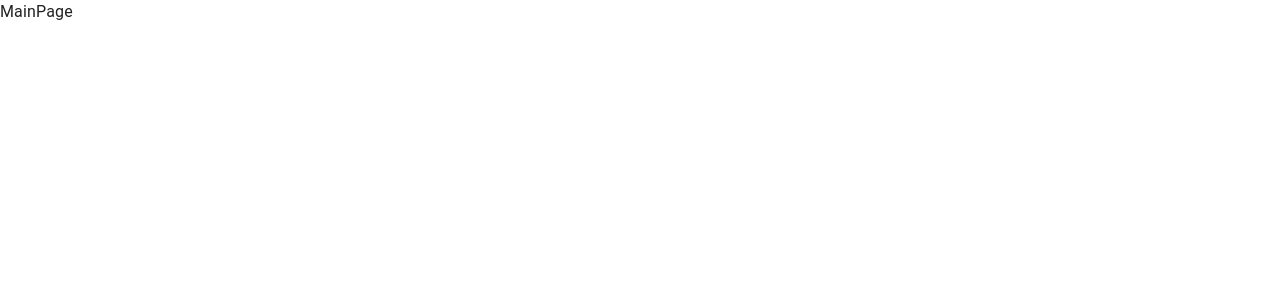
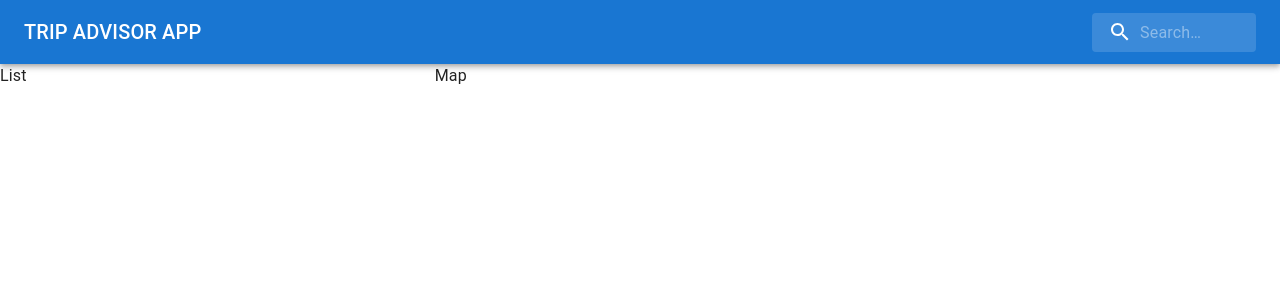
Before and after one commit to EnsarDogan/React-Final-Project, a React (Create React App) app: page / in a window 1280 px wide. Shown: the top 300 px of the page. Built offline with nearby package versions, Linux system fonts and the light colour scheme.

Commit message:
created MainPage

```diff
--- a/src/pages/MainPage.jsx
+++ b/src/pages/MainPage.jsx
@@ -1,5 +1,19 @@
-const  MainPage  = () => {
-    return <div> MainPage </div>
-}
+import { Grid } from "@mui/material";
+import { Header } from "../components";
+const MainPage = () => {
+  return (
+    <>
+      <Header />
+      <Grid container spacing={3} style={{ width: "%100" }}>
+        <Grid item xs={12} md={4}>
+          List
+        </Grid>
+        <Grid item xs={12} md={8}>
+          Map
+        </Grid>
+      </Grid>
+    </>
+  );
+};
 
-export default  MainPage ;
+export default MainPage;
```
